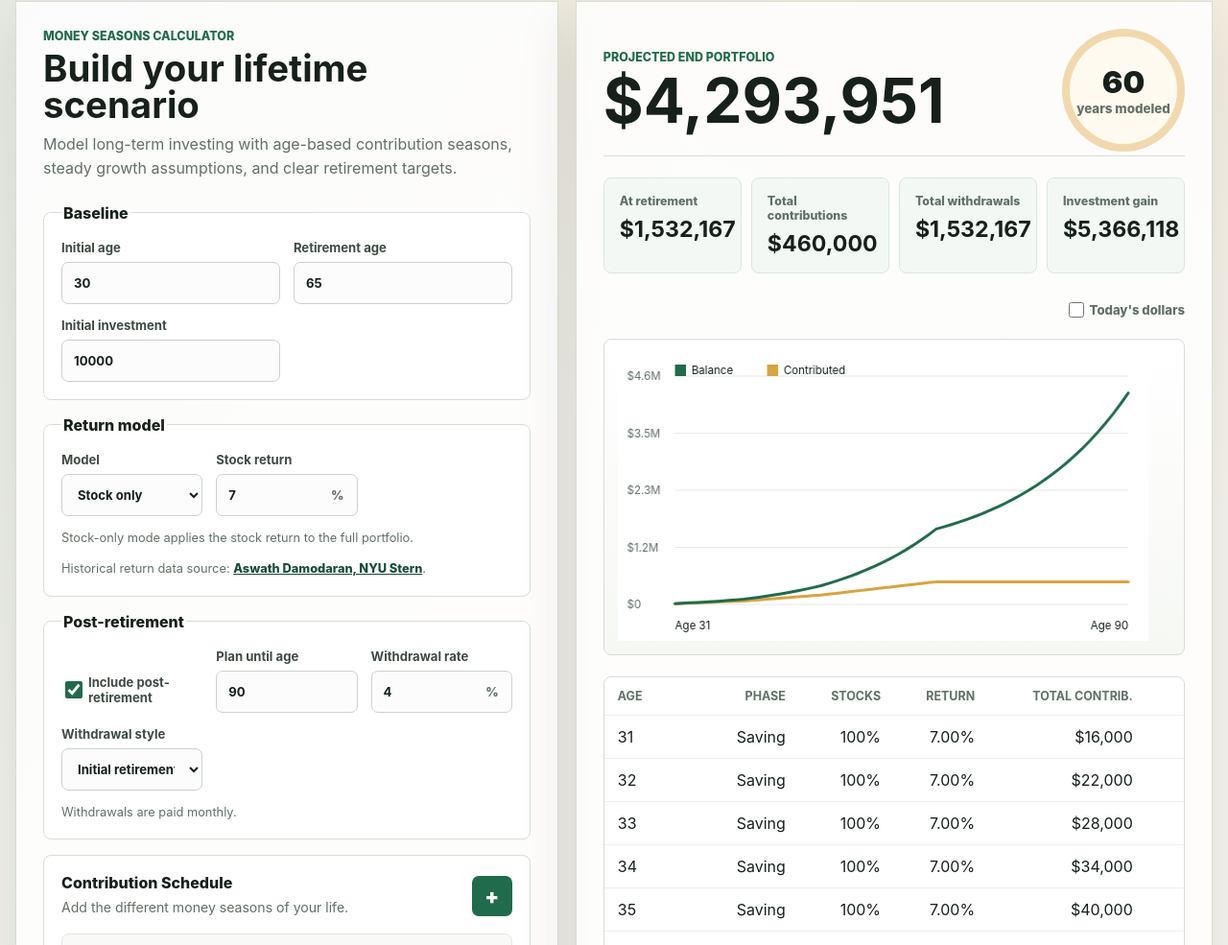
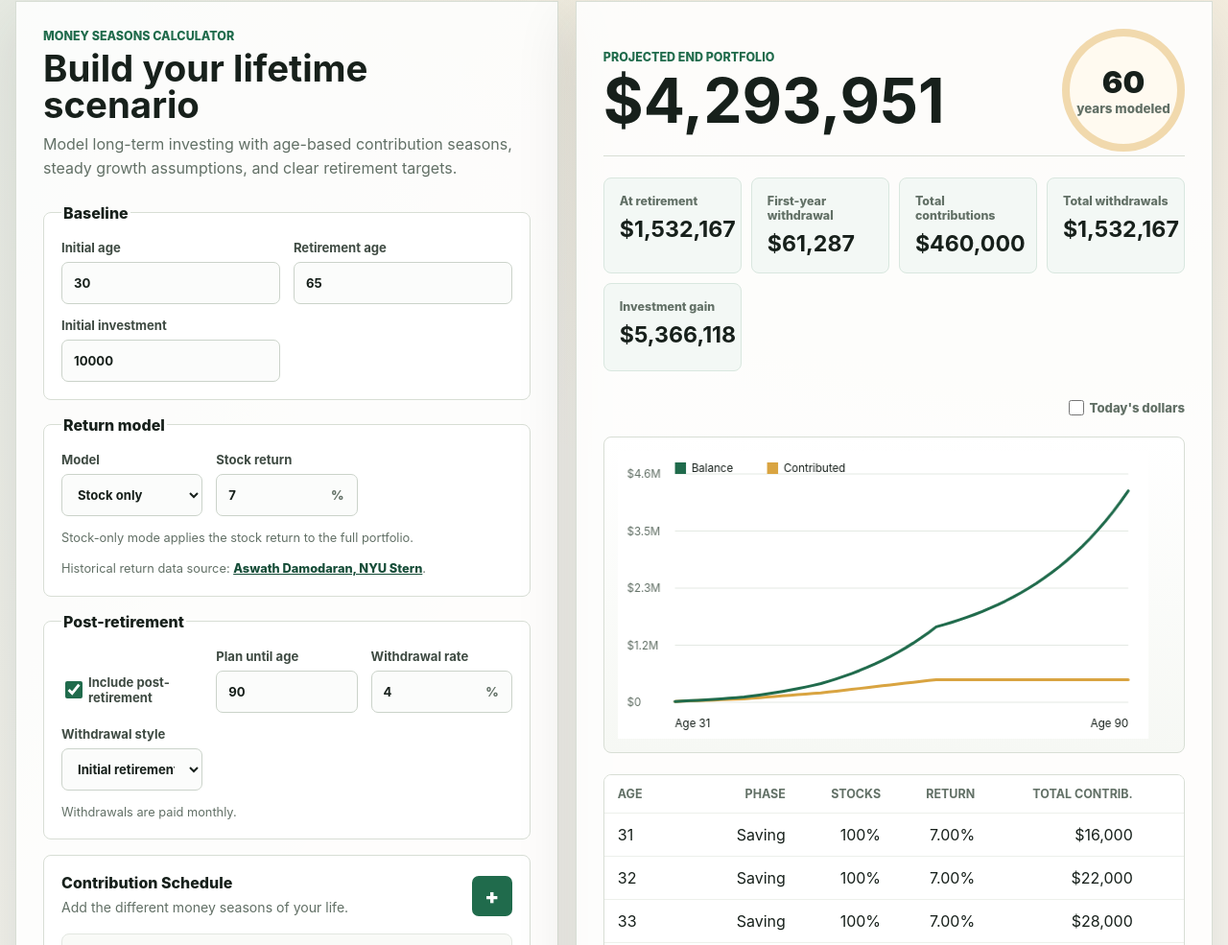
Before and after one commit to AkshayZCOMP/MoneySeasons, a website: page index.html in a window 1280 px wide. Shown: the part 978-1963 px from the top of the page at 96% size. Drawn offline with Linux system fonts and the light colour scheme.

Commit message:
Show inflation-adjusted first-year withdrawal

```diff
--- a/app.js
+++ b/app.js
@@ -30,6 +30,8 @@ const outputs = {
   balance: document.querySelector("#results-title"),
   yearsInvested: document.querySelector("#years-invested"),
   retirementBalance: document.querySelector("#retirement-balance"),
+  firstYearWithdrawal: document.querySelector("#first-year-withdrawal"),
+  realFirstYearWithdrawal: document.querySelector("#real-first-year-withdrawal"),
   totalContributions: document.querySelector("#total-contributions"),
   totalWithdrawals: document.querySelector("#total-withdrawals"),
   growthEarned: document.querySelector("#growth-earned"),
@@ -110,14 +112,16 @@ function toggleInflation() {
     control.hidden = !enabled;
   });
   document.querySelectorAll(".inflation-result").forEach((control) => {
-    control.hidden = !enabled;
+    const needsRetirement = control.classList.contains("retirement-control");
+    control.hidden = !enabled || (needsRetirement && !fields.includeRetirement.checked);
   });
 }
 
 function toggleRetirement() {
   const enabled = fields.includeRetirement.checked;
   document.querySelectorAll(".retirement-control").forEach((control) => {
-    control.hidden = !enabled;
+    const needsInflation = control.classList.contains("inflation-result");
+    control.hidden = !enabled || (needsInflation && !fields.useInflation.checked);
   });
   fields.planEndAge.disabled = !enabled;
 }
@@ -359,14 +363,18 @@ function projectInvestment({
 
   if (retirementBalance === 0) {
     retirementBalance = balance;
+    firstYearWithdrawal = includeRetirement ? retirementBalance * (withdrawalRate / 100) : 0;
   }
 
   const finalInflation = inflationMultiplier(finalAge - initialAge, inflationRate, useInflation);
+  const retirementInflation = inflationMultiplier(retirementAge - initialAge, inflationRate, useInflation);
 
   return {
     years: finalAge - initialAge,
     finalBalance: balance,
     retirementBalance,
+    firstYearWithdrawal,
+    realFirstYearWithdrawal: firstYearWithdrawal / retirementInflation,
     totalContributed,
     totalWithdrawn,
     growthEarned: balance + totalWithdrawn - totalContributed,
@@ -379,6 +387,8 @@ function renderOutputs(result) {
   outputs.balance.textContent = money(result.finalBalance);
   outputs.yearsInvested.textContent = result.years;
   outputs.retirementBalance.textContent = money(result.retirementBalance);
+  outputs.firstYearWithdrawal.textContent = money(result.firstYearWithdrawal);
+  outputs.realFirstYearWithdrawal.textContent = money(result.realFirstYearWithdrawal);
   outputs.totalContributions.textContent = money(result.totalContributed);
   outputs.totalWithdrawals.textContent = money(result.totalWithdrawn);
   outputs.growthEarned.textContent = money(result.growthEarned);
@@ -400,6 +410,7 @@ function renderOutputs(result) {
   }));
 
   toggleInflation();
+  toggleRetirement();
   drawChart(result.yearly);
 }
 
--- a/index.html
+++ b/index.html
@@ -260,6 +260,14 @@
             <span>At retirement</span>
             <strong id="retirement-balance">$0</strong>
           </div>
+          <div class="metric retirement-control">
+            <span>First-year withdrawal</span>
+            <strong id="first-year-withdrawal">$0</strong>
+          </div>
+          <div class="metric retirement-control inflation-result">
+            <span>Withdrawal in today's dollars</span>
+            <strong id="real-first-year-withdrawal">$0</strong>
+          </div>
           <div class="metric">
             <span>Total contributions</span>
             <strong id="total-contributions">$0</strong>
```
Also changed, not shown: README.md.
